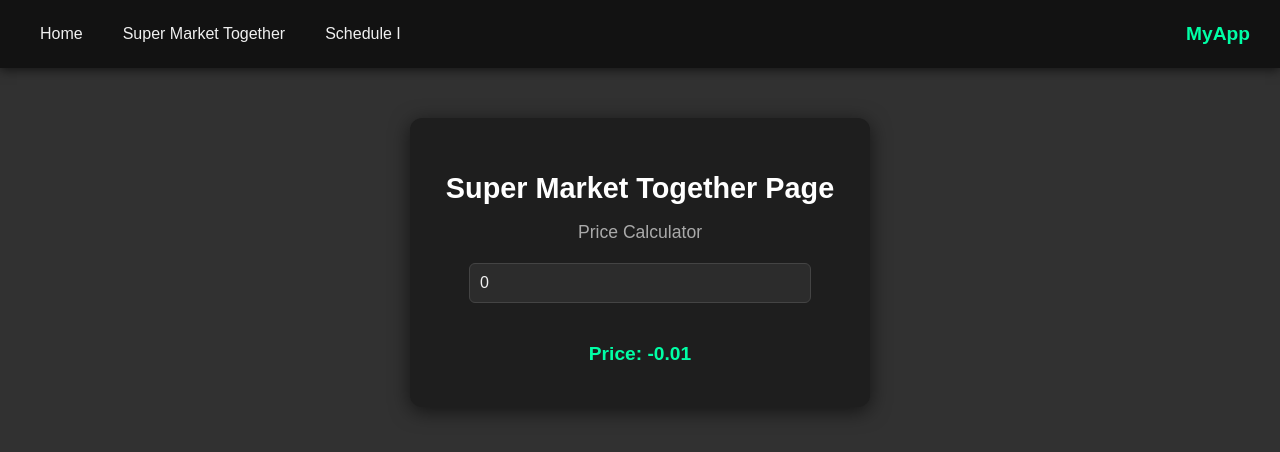
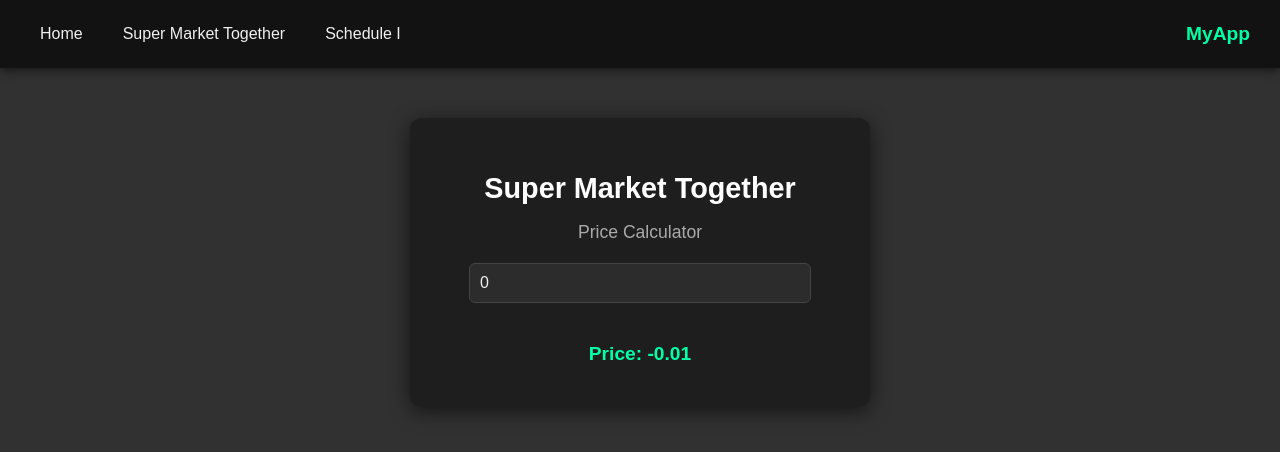
Before and after one commit to Specticol/MyApp, a React (Vite) app in the folder PersonalApp/: page /smt in a window 1280 px wide. Shown: the top 452 px of the page. Built offline with nearby package versions, Linux system fonts and the light colour scheme.

Commit message:
quick fix Smt

```diff
--- a/PersonalApp/src/pages/Smt.tsx
+++ b/PersonalApp/src/pages/Smt.tsx
@@ -8,7 +8,7 @@ export default function Smt() {
 
     return (
         <div className={styles.calculator}>
-            <h2 className={styles.heading}>Super Market Together Page</h2>
+            <h2 className={styles.heading}>Super Market Together</h2>
             <p className={styles.subtitle}>Price Calculator</p>
 
             <input
```
